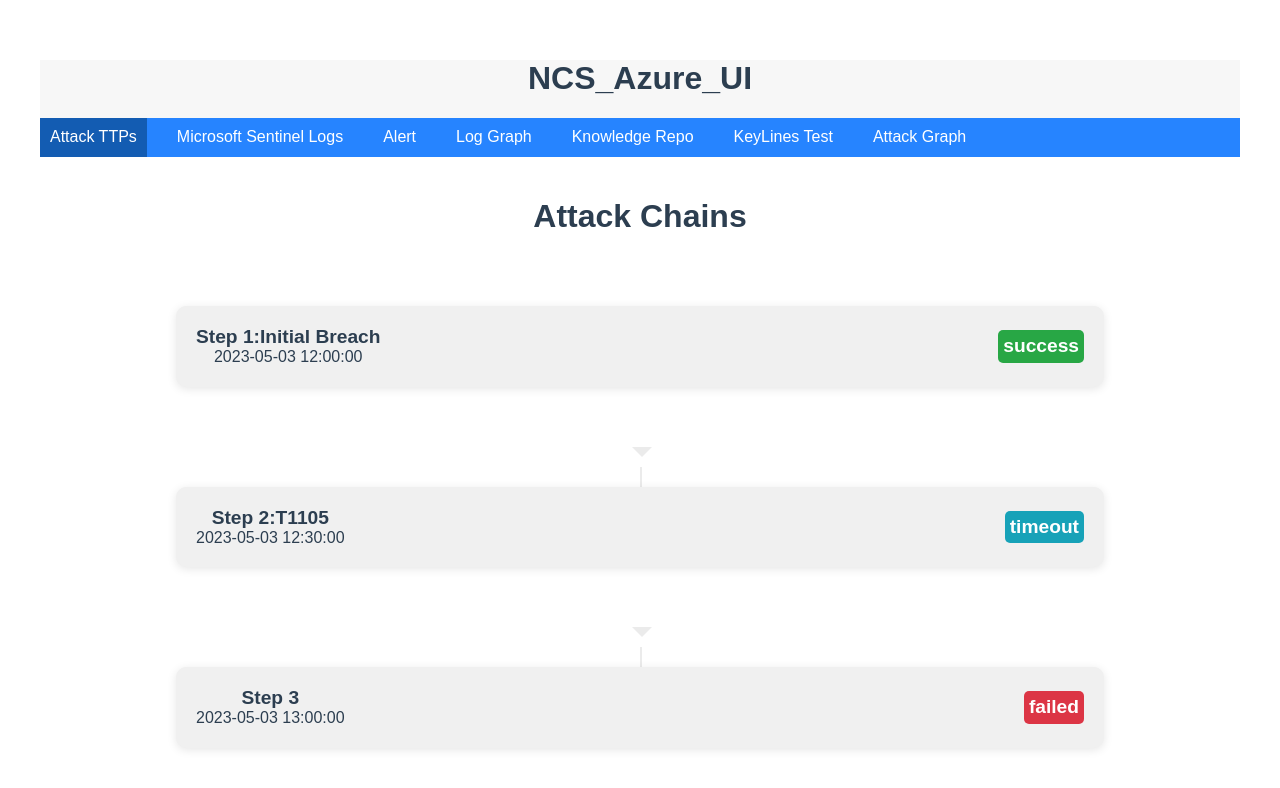
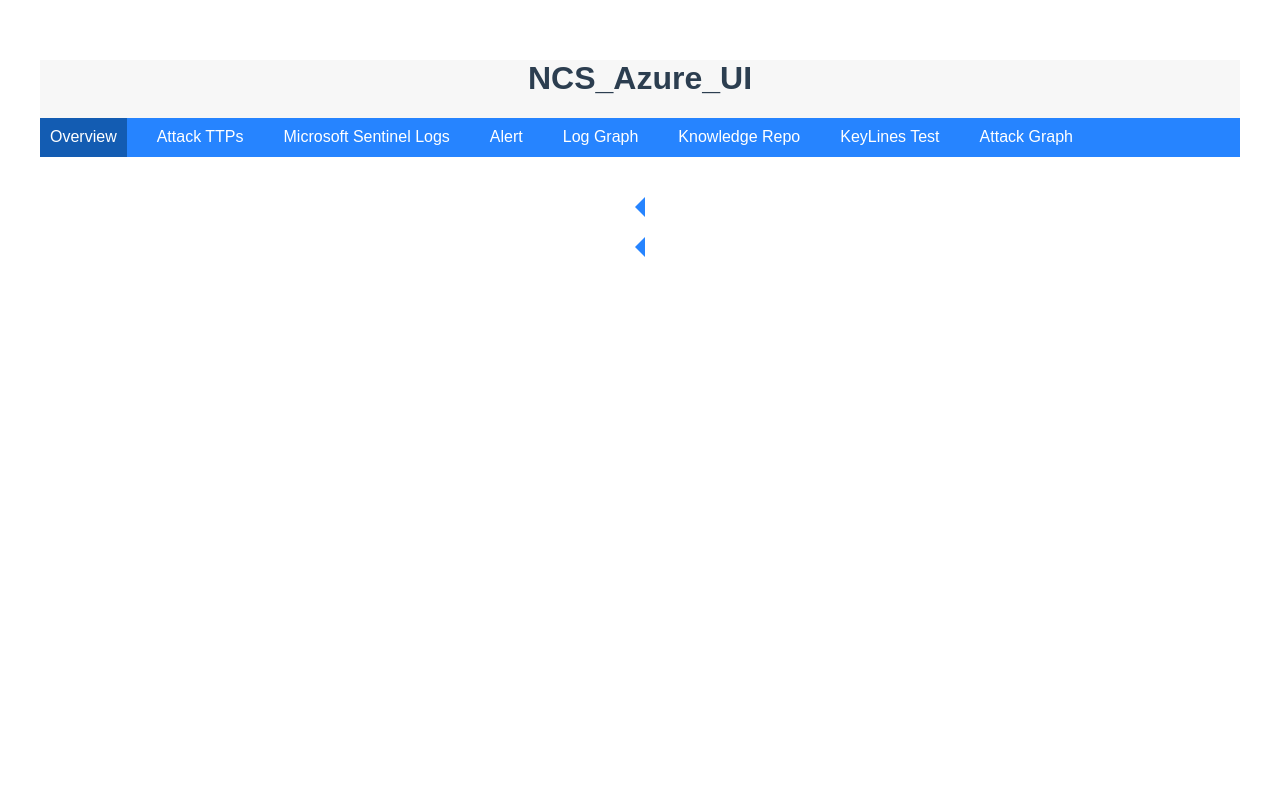
Before and after one commit to Liam929/NCS-Azure, a Vue app: page /operation-1 in a window 1280 px wide. Shown: the top 788 px of the page. Built offline with nearby package versions, Linux system fonts and the light colour scheme.

Commit message:
add Overview

```diff
--- a/package.json
+++ b/package.json
@@ -13,11 +13,13 @@
     "dayjs": "^1.11.7",
     "echarts": "^5.4.2",
     "element-plus": "^2.3.6",
+    "flowchart.js": "^1.17.1",
     "keylines": "file:keylines-7.1.0-4340923457.tgz",
     "moment": "^2.29.4",
     "normalize.css": "^8.0.1",
     "papaparse": "^5.4.1",
-    "vue": "^3.2.13"
+    "vue": "^3.2.13",
+    "vue-router": "^4.2.2"
   },
   "devDependencies": {
     "@babel/core": "^7.12.16",
--- a/src/components/AttackChain.vue
+++ b/src/components/AttackChain.vue
@@ -30,9 +30,9 @@
     return {
       selectedStep: null,
       attackData: [
-        { name: 'Step 1:Initial Breach', time: '2023-05-03 12:00:00', result: 'success', details: { command: 'Double click 3aka3.doc ', description: 'The scenario begins with an initial breach, where a legitimate user clicks (T1204) an executable payload (screensaver executable) masquerading as a benign word document (T1036). Once executed, the payload creates a C2 connection over port 1234 (T1065) using the RC4 cryptographic cipher ' } },
+        { name: 'Step 1:T1102', time: '2023-05-03 12:00:00', result: 'success', details: { command: 'Double click 3aka3.doc ', description: 'The scenario begins with an initial breach, where a legitimate user clicks (T1204) an executable payload (screensaver executable) masquerading as a benign word document (T1036). Once executed, the payload creates a C2 connection over port 1234 (T1065) using the RC4 cryptographic cipher ' } },
         { name: 'Step 2:T1105', time: '2023-05-03 12:30:00', result: 'timeout', details: { command: 'Command 2', description: 'Description 2' } },
-        { name: 'Step 3', time: '2023-05-03 13:00:00', result: 'failed', details: { command: 'Command 3', description: 'Description 3' } },
+        { name: 'Step 3:T1203', time: '2023-05-03 13:00:00', result: 'failed', details: { command: 'Command 3', description: 'Description 3' } },
         // ...
       ],
     };
--- /dev/null
+++ b/src/components/FlowOverview.vue
@@ -0,0 +1,56 @@
+<template>
+  <div>
+    <div id="Framework">
+      <div class="button-container">
+        <div id="op1" @click="navigateToPage('op1')" v-if="showOp1Button">Knowledge-repo-svchost</div>
+        <div id="op2" @click="navigateToPage('op2')" v-if="showOp2Button">Attack-chain</div>
+      </div>
+      <div class="arrow-container">
+        <div class="arrow"></div>
+      </div>
+      <router-view v-if="!showOp1Button && !showOp2Button"></router-view>
+    </div>
+  </div>
+</template>
+
+<style>
+#Framework {
+  position: relative;
+}
+
+.button-container {
+  display: flex;
+  justify-content: space-between;
+  align-items: center;
+  margin-bottom: 20px;
+}
+
+#op1,
+#op2 {
+  padding: 10px 20px;
+  background-color: #2684ff;
+  color: #fff;
+  cursor: pointer;
+}
+
+.arrow-container {
+  position: relative;
+  height: 20px;
+  display: flex;
+  justify-content: center;
+  align-items: center;
+}
+
+.arrow {
+  width: 0;
+  height: 0;
+  border-top: 10px solid transparent;
+  border-bottom: 10px solid transparent;
+  border-right: 10px solid #2684ff;
+}
+
+.router-link-active {
+  background-color: #135cb2;
+  color: #fff;
+}
+</style>
--- a/src/components/HelloWorld.vue
+++ b/src/components/HelloWorld.vue
@@ -4,14 +4,14 @@
     <header>
       <nav>
         <ul>
-          <li v-for="(page, index) in pages" :key="index" :class="{ active: currentPage == index }" @click="currentPage = index">
+          <li @click="goToOverview" :class="{ active: currentPage === 0 }">
+            {{ pages[0].name }}
+          </li>
+          <li v-for="(page, index) in pages.slice(1)" :key="index + 1" :class="{ active: currentPage == index + 1 }" @click="currentPage = index + 1">
             {{ page.name }}
             <ul v-if="page.children" class="sub-menu">
-              <!-- <li v-for="(child, childIndex) in page.children" :key="childIndex" @click="goToChildPage(child)">
-              {{ child.name }}
-              </li> -->
               <li v-for="(child, childIndex) in page.children" :key="childIndex" @click="child.name === 'Reduced Log Graph' ? openAlertGraphPage() : goToChildPage(child)">
-              {{ child.name }}
+                {{ child.name }}
               </li>
             </ul>
           </li>
@@ -25,17 +25,18 @@
         <h2>{{ childPage.name }}</h2>
         <p>{{ childPage.description }}</p>
       </div> -->
-      <attack-chain v-if="currentPage === 0"></attack-chain>
-      <log-analytics v-if="currentPage === 1 && childPage.name === 'Raw Logs'"></log-analytics>
-      <log-process v-else-if="currentPage === 1 && childPage.name === 'Selected Logs'"></log-process>
-      <alert-component v-if="currentPage === 2"></alert-component>
-      <log-graph v-if="currentPage === 3 && childPage && childPage.name === 'Alert Graph'"></log-graph>
-      <knowledge-repo-svchost v-if="currentPage === 4 && childPage.name === 'Svchost'"></knowledge-repo-svchost>
-      <key-lines-test v-if="currentPage === 5"></key-lines-test>
-      <attack-graph v-if="currentPage === 6 && childPage.name === 'CTI'"></attack-graph>
+      <overview-component v-if="currentPage === 0 && (!childPage || childPage.name === 'Framework')"></overview-component>
+      <attack-chain v-if="currentPage === 1"></attack-chain>
+      <log-analytics v-if="currentPage === 2 && childPage.name === 'Raw Logs'"></log-analytics>
+      <log-process v-else-if="currentPage === 2 && childPage.name === 'Selected Logs'"></log-process>
+      <alert-component v-if="currentPage === 3"></alert-component>
+      <log-graph v-if="currentPage === 4 && childPage && childPage.name === 'Alert Graph'"></log-graph>
+      <knowledge-repo-svchost v-if="currentPage === 5 && childPage.name === 'Svchost'"></knowledge-repo-svchost>
+      <key-lines-test v-if="currentPage === 6"></key-lines-test>
+      <attack-graph v-if="currentPage === 7 && childPage.name === 'CTI'"></attack-graph>
     </main>
   </div>
-</template>x
+</template>
 <script>
 import { defineComponent } from 'vue';
 import LogAnalytics from './LogAnalytics.vue';
@@ -46,8 +47,10 @@
 import KnowledgeRepoSvchost from './KnowledgeRepoSvchost.vue';
 import KeyLinesTest from './KeyLinesTest.vue';
 import AttackGraph from './AttackGraph.vue';
+import OverviewComponent from './FlowOverview.vue';
   export default defineComponent({
     components:{
+      OverviewComponent,
       AttackChain,
       LogAnalytics,
       LogProcess,
@@ -63,6 +66,16 @@
         currentPage: 0,
         childPage: null,
         pages: [
+          {
+            name: "Overview",
+            description: "This is the Overview page",
+            children: [
+              {
+                name: "Framework",
+                description: "This is a FrameWork Page"
+              }
+            ]
+          },
           {
             name: "Attack TTPs",
             description: "This is the first page",
@@ -150,10 +163,6 @@
               {
                 name: "CTI",
                 description: "This is a sub-page of Page 6"
-              },
-              {
-                name: "Attack Chain",
-                description: "This is another sub-page of Page 6"
               }
             ]
           }
@@ -162,17 +171,29 @@
     },
     methods: {
       goToPage(page) {
-        this.childPage = null;
+        this.childPage = null; // 设置为 null
         const index = this.pages.findIndex(p => p.name === page.name);
+        if (this.currentPage === index) {
+          return; // 如果已经处于当前页面，则不执行任何操作
+        }
         this.currentPage = index;
       },
       goToChildPage(childPage) {
         const parentPage = this.pages[this.currentPage];
         if (parentPage.children) {
-          this.childPage = childPage;
+          const childPageIndex = parentPage.children.findIndex(p => p.name === childPage.name);
+          if (childPageIndex !== -1) {
+            this.currentPage = childPageIndex;
+            this.childPage = parentPage.children[childPageIndex];
+          }
         }
-        const index = parentPage.children.findIndex(p => p.name === childPage.name);
-        this.currentPage = index;
+      },
+      goToOverview() {
+        if (this.currentPage === 0) {
+          return; // 如果已经处于初始流程图页面，则不执行任何操作
+        }
+        this.currentPage = 0; // 将当前页面重置为初始流程图页面
+        this.childPage = null;
       },
       openAlertGraphPage() {
         const url = 'http://localhost:7474/browser/';
```
Also changed, not shown: src/main.js (+20 -10 lines), 1 other file (tests, documents, lock files or other folders).
